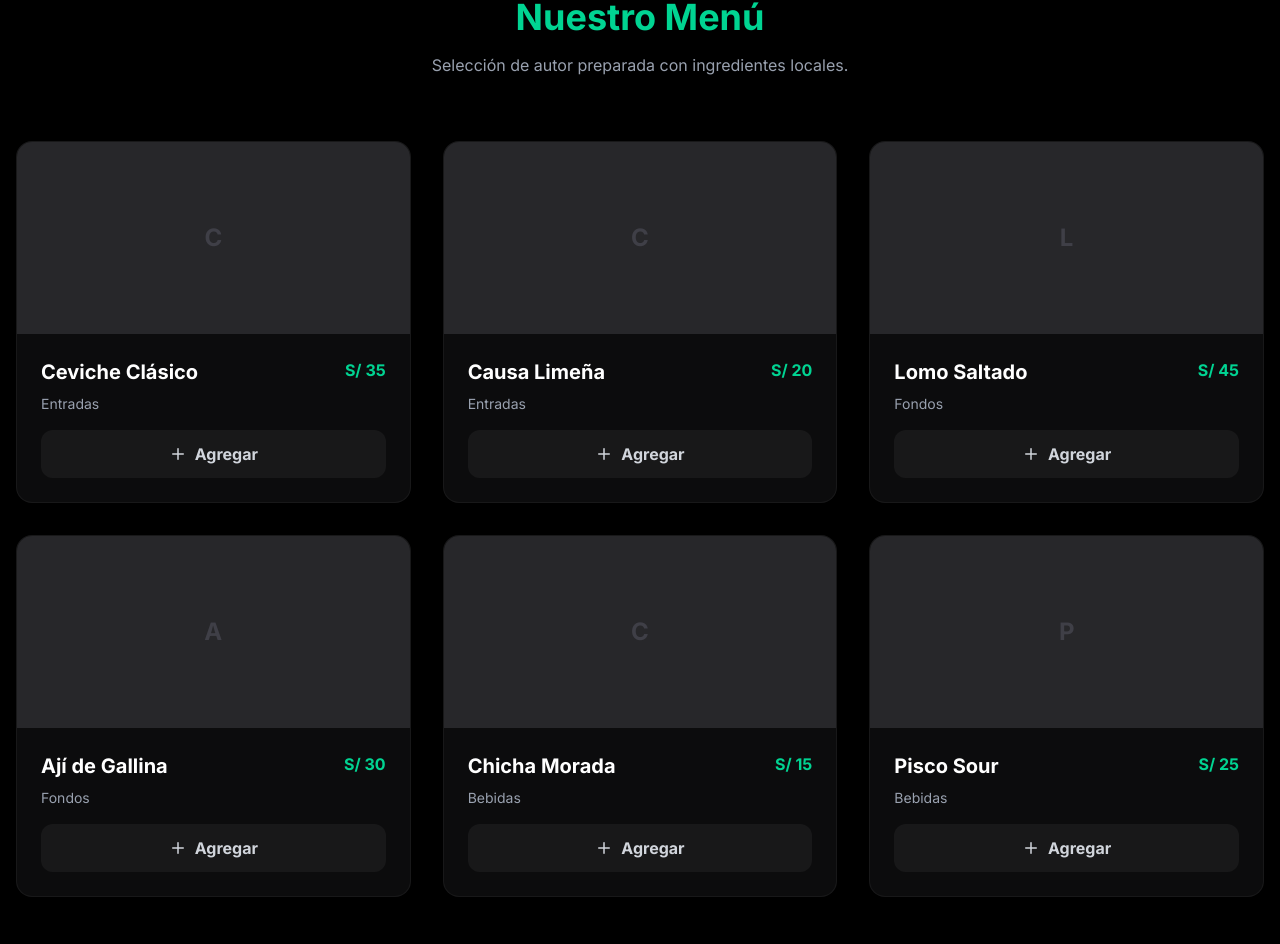
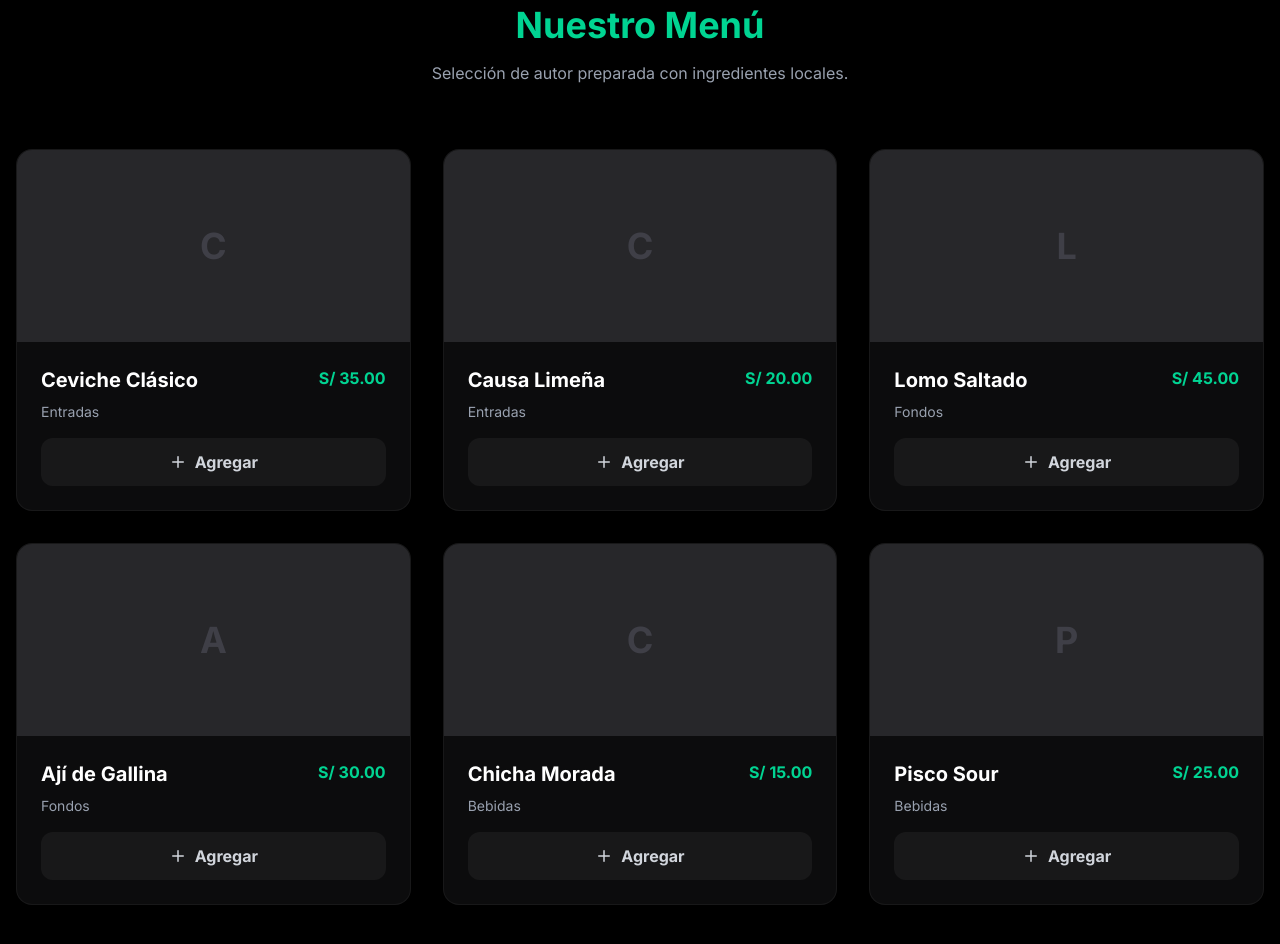
Before and after one commit to MassiRJ/gastro-lab, a Next.js app: page / in a window 1280 px wide. Shown: the part 1149-2093 px from the top of the page. Built offline with nearby package versions, Linux system fonts and the light colour scheme.

Commit message:
Fix React child error in Features and Navbar

```diff
--- a/src/app/components/Features.js
+++ b/src/app/components/Features.js
@@ -3,19 +3,24 @@ import { Clock, Wifi, Award } from "lucide-react";
 
 export default function Features() {
   const features = [
-    { icon: <Clock className="text-orange-500" />, title: "Rápido", desc: "De la cocina a tu mesa en tiempo récord." },
-    { icon: <Wifi className="text-blue-500" />, title: "Digital", desc: "Pide desde tu móvil sin esperar al mozo." },
-    { icon: <Award className="text-yellow-500" />, title: "Calidad", desc: "Ingredientes premium seleccionados a diario." },
+    // ⚠️ CAMBIO CLAVE: No usamos <Clock />, usamos Clock (sin los picos)
+    // Guardamos el componente en una variable llamada 'Icon'
+    { Icon: Clock, color: "text-orange-500", title: "Rápido", desc: "De la cocina a tu mesa en tiempo récord." },
+    { Icon: Wifi, color: "text-blue-500", title: "Digital", desc: "Pide desde tu móvil sin esperar al mozo." },
+    { Icon: Award, color: "text-yellow-500", title: "Calidad", desc: "Ingredientes premium seleccionados a diario." },
   ];
 
   return (
     <section className="py-12 bg-black">
       <div className="max-w-7xl mx-auto px-4 grid grid-cols-1 md:grid-cols-3 gap-8">
-        {features.map((f, i) => (
-          <div key={i} className="flex flex-col items-center text-center p-6 bg-zinc-900/30 rounded-2xl border border-white/5">
-            <div className="mb-4 p-3 bg-white/5 rounded-full">{f.icon}</div>
-            <h3 className="text-xl font-bold mb-2">{f.title}</h3>
-            <p className="text-gray-400 text-sm">{f.desc}</p>
+        {features.map((feature, i) => (
+          <div key={i} className="flex flex-col items-center text-center p-6 bg-zinc-900/30 rounded-2xl border border-white/5 hover:border-emerald-500/30 transition-colors">
+            <div className="mb-4 p-3 bg-white/5 rounded-full">
+              {/* AQUI RENDERIZAMOS EL ICONO COMO COMPONENTE */}
+              <feature.Icon className={feature.color} size={32} />
+            </div>
+            <h3 className="text-xl font-bold mb-2">{feature.title}</h3>
+            <p className="text-gray-400 text-sm">{feature.desc}</p>
           </div>
         ))}
       </div>
--- a/src/app/components/Menu.js
+++ b/src/app/components/Menu.js
@@ -2,8 +2,8 @@
 import { Plus } from "lucide-react";
 
 export default function Menu({ items, onAddToCart }) {
-  // Aseguramos que items sea un array, si no, usamos vacío para evitar errores
-  const menuItems = Array.isArray(items) ? items : [];
+  // Protección: Si items no existe, usamos un array vacío para que no rompa la página
+  const safeItems = Array.isArray(items) ? items : [];
 
   return (
     <section id="menu" className="py-20 px-4 max-w-7xl mx-auto">
@@ -13,18 +13,17 @@ export default function Menu({ items, onAddToCart }) {
       </div>
 
       <div className="grid grid-cols-1 md:grid-cols-2 lg:grid-cols-3 gap-8">
-        {menuItems.map((item) => (
+        {safeItems.map((item) => (
           <div key={item.id} className="bg-zinc-900/50 border border-white/5 rounded-2xl overflow-hidden hover:border-emerald-500/30 transition-all group">
-            <div className="h-48 bg-zinc-800 relative overflow-hidden">
-               {/* Si tienes imágenes reales, ponlas aquí. Usamos un div gris por ahora */}
-               <div className="w-full h-full bg-zinc-800 group-hover:scale-110 transition-transform duration-500 flex items-center justify-center text-zinc-700 font-bold text-2xl">
-                 {item.title[0]}
-               </div>
+            <div className="h-48 bg-zinc-800 relative overflow-hidden flex items-center justify-center">
+               <span className="text-4xl font-bold text-zinc-700 group-hover:scale-110 transition-transform duration-500">
+                 {item.title.charAt(0)}
+               </span>
             </div>
             <div className="p-6">
               <div className="flex justify-between items-start mb-2">
                 <h3 className="text-xl font-bold">{item.title}</h3>
-                <span className="text-emerald-400 font-mono font-bold">S/ {item.price}</span>
+                <span className="text-emerald-400 font-mono font-bold">S/ {item.price.toFixed(2)}</span>
               </div>
               <p className="text-gray-400 text-sm mb-4">{item.category}</p>
               <button
--- a/src/app/components/Navbar.js
+++ b/src/app/components/Navbar.js
@@ -1,5 +1,6 @@
 "use client";
 
+// Importamos con alias para evitar conflictos de nombres
 import { ShoppingCart, Menu as MenuIcon, X } from "lucide-react";
 import { useState } from "react";
 
@@ -10,11 +11,12 @@ export default function Navbar({ cartCount, onOpenCart }) {
     <nav className="fixed w-full z-50 bg-black/80 backdrop-blur-md border-b border-white/10">
       <div className="max-w-7xl mx-auto px-4 sm:px-6 lg:px-8">
         <div className="flex items-center justify-between h-20">
+          {/* LOGO */}
           <div className="flex-shrink-0 font-bold text-2xl tracking-tighter text-white">
             GASTRO<span className="text-emerald-500">LAB</span>
           </div>
 
-          {/* Menú Desktop */}
+          {/* MENU DESKTOP */}
           <div className="hidden md:block">
             <div className="ml-10 flex items-baseline space-x-8">
               <a href="#menu" className="hover:text-emerald-400 px-3 py-2 rounded-md text-sm font-medium transition-colors">Menú</a>
@@ -25,25 +27,26 @@ export default function Navbar({ cartCount, onOpenCart }) {
               >
                 <ShoppingCart size={18} />
                 <span className="bg-white text-emerald-900 px-2 py-0.5 rounded-full text-xs">
-                  {cartCount}
+                  {cartCount || 0}
                 </span>
               </button>
             </div>
           </div>
 
-          {/* Botón Móvil (Aquí solía estar el error) */}
+          {/* BOTON MENU MOVIL */}
           <div className="-mr-2 flex md:hidden">
             <button
               onClick={() => setIsOpen(!isOpen)}
               className="text-gray-400 hover:text-white p-2"
             >
+              {/* Renderizado condicional seguro */}
               {isOpen ? <X size={24} /> : <MenuIcon size={24} />}
             </button>
           </div>
         </div>
       </div>
 
-      {/* Menú Móvil Desplegable */}
+      {/* DROPDOWN MOVIL */}
       {isOpen && (
         <div className="md:hidden bg-zinc-900 px-2 pt-2 pb-3 space-y-1 sm:px-3 border-b border-zinc-800">
           <a href="#menu" className="text-gray-300 hover:text-white block px-3 py-2 rounded-md text-base font-medium">Menú</a>
@@ -51,7 +54,7 @@ export default function Navbar({ cartCount, onOpenCart }) {
             onClick={() => { onOpenCart(); setIsOpen(false); }}
             className="w-full text-left text-gray-300 hover:text-white block px-3 py-2 rounded-md text-base font-medium"
           >
-            Carrito ({cartCount})
+            Carrito ({cartCount || 0})
           </button>
         </div>
       )}
```
